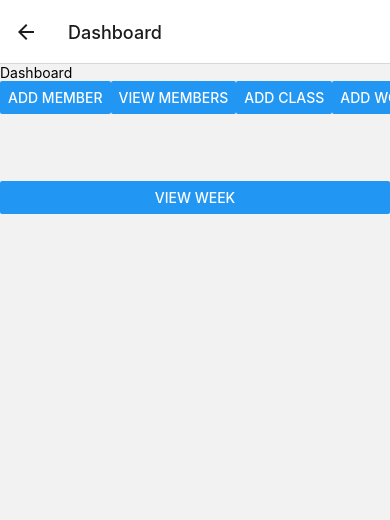
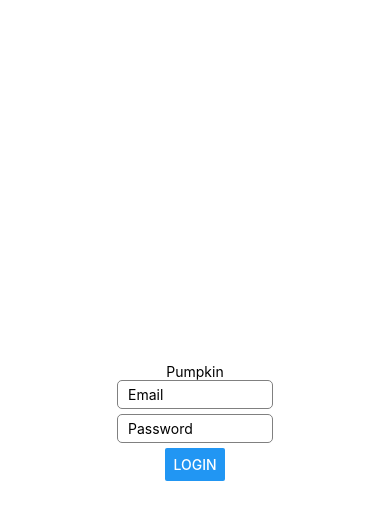
Before and after one commit to x4ndez/pumpkin, a React Native app: screen / in a window 390 px wide. Shown: the top 520 px of the page. Built offline with nearby package versions, Linux system fonts and the light colour scheme.

Commit message:
-created user context -some styling changes

```diff
--- a/App.js
+++ b/App.js
@@ -1,8 +1,9 @@
 import { StatusBar } from 'expo-status-bar';
 import { StyleSheet, Text, View, TextInput, Button, Linking } from 'react-native';
-import { useState, useEffect } from 'react';
+import { useState, useEffect, useContext } from 'react';
 import { NavigationContainer } from '@react-navigation/native';
 import { createNativeStackNavigator } from '@react-navigation/native-stack';
+import { UserContext } from './screens/context';
 import LoginScreen from './screens/LoginScreen';
 import DashboardScreen from './screens/DashboardScreen';
 import ViewMembersScreen from './screens/ViewMembersScreen';
@@ -13,20 +14,34 @@ import SessionScreen from './screens/SessionScreen';
 
 export default function App() {
 
+  const [currentUser, setCurrentUser] = useState();
   const Stack = createNativeStackNavigator();
 
   return (
 
+    <UserContext.Provider
+      value={{
+        currentUser,
+        setCurrentUser,
+      }}>
       <NavigationContainer>
 
-      <Stack.Navigator>
+        <Stack.Navigator
+          initialRouteName='Login'
+        >
           <Stack.Screen
             name='Login'
             component={LoginScreen}
+            options={{
+              headerShown: false
+            }}
           />
           <Stack.Screen
             name='Dashboard'
             component={DashboardScreen}
+            options={{
+              headerShown: true,
+            }}
           />
           <Stack.Screen
             name='View Members'
@@ -51,6 +66,7 @@ export default function App() {
         </Stack.Navigator>
 
       </NavigationContainer>
+    </UserContext.Provider>
 
   );
 }
--- a/screens/DashboardScreen.js
+++ b/screens/DashboardScreen.js
@@ -1,6 +1,7 @@
 import { StatusBar } from 'expo-status-bar';
 import { StyleSheet, Text, View, TextInput, Button, Linking, FlatList, ScrollView } from 'react-native';
-import { useState, useEffect } from 'react';
+import { useState, useEffect, useContext } from 'react';
+import { UserContext } from './context';
 import AddMemberBtn from './components/AddMemberBtn';
 import ViewMembersBtn from './components/ViewMembersBtn';
 import AddClassBtn from './components/AddClassBtn';
@@ -15,6 +16,8 @@ import AddWODBtn from './components/AddWODBtn';
 // View Week
 
 export default function DashboardScreen({ navigation }) {
+
+  const { currentUser, setCurrentUser } = useContext(UserContext);
 
   const adminTools = [
     <AddMemberBtn />,
@@ -48,12 +51,17 @@ export default function DashboardScreen({ navigation }) {
 
       </ScrollView>
 
+      <Text>BUTTON: Today's WOD</Text>
+
       <Button
         title='View Week'
         onPress={() => {
           navigation.navigate('View Week');
         }}
       />
+
+      <Text>ADMIN: Make an announcement</Text>
+      <Text>USER: Show announcements</Text>
 
       {/* <View>
         <AddMemberBtn />
--- a/screens/LoginScreen.js
+++ b/screens/LoginScreen.js
@@ -1,12 +1,14 @@
 import { StatusBar } from 'expo-status-bar';
 import { StyleSheet, Text, View, TextInput, Button, Linking, Alert } from 'react-native';
-import { useState, useEffect } from 'react';
+import { useState, useEffect, useContext } from 'react';
+import { UserContext } from './context';
 import { localhostUrl } from '../config';
 
 export default function LoginScreen({ navigation }) {
 
   const [emailInp, onChangeEmailInp] = useState();
   const [passwordInp, onChangePasswordInp] = useState();
+  const { currentUser, setCurrentUser } = useContext(UserContext);
 
   async function loginPress() {
 
@@ -25,13 +27,16 @@ export default function LoginScreen({ navigation }) {
 
     const resBody = await res.json();
 
-    if (resBody.code === 1) navigation.navigate('Dashboard');
+    if (resBody.code === 1) {
+      setCurrentUser(resBody.data);
+      navigation.navigate('Dashboard');
+    }
     else Alert.alert('Error', `${resBody.msg}`);
 
   }
 
   // To be removed:
-  navigation.navigate('Dashboard')
+  // navigation.navigate('Dashboard')
 
   return (
 
--- a/screens/SessionScreen.js
+++ b/screens/SessionScreen.js
@@ -1,12 +1,14 @@
 import { StatusBar } from 'expo-status-bar';
 import { StyleSheet, Text, View, TextInput, Button, Linking, Alert } from 'react-native';
-import { useState, useEffect } from 'react';
+import { useState, useEffect, useContext } from 'react';
+import { UserContext } from './context';
 import { startEndTimeFormat, getDuration } from '../helpers/dateFormatting';
 import { getSessionFromClass } from '../helpers';
 
 export default function SessionScreen({ route, navigation }) {
 
   const [sessionData, setSessionData] = useState();
+  const { currentUser, setCurrentUser } = useContext(UserContext);
 
   const classData = route.params.classData;
   const dateData = route.params.dateData;
--- a/screens/ViewWeekScreen.js
+++ b/screens/ViewWeekScreen.js
@@ -175,6 +175,7 @@ const styles = StyleSheet.create({
   container: {
     padding: 10,
     backgroundColor: '#212121',
+    height: '100%'
   },
   dayContainer: {
     backgroundColor: '#424242',
--- /dev/null
+++ b/screens/context/index.js
@@ -0,0 +1,3 @@
+import { useState, createContext } from "react";
+
+export const UserContext = createContext('user');
```
Lines whose indentation alone changed are shown as unchanged.
